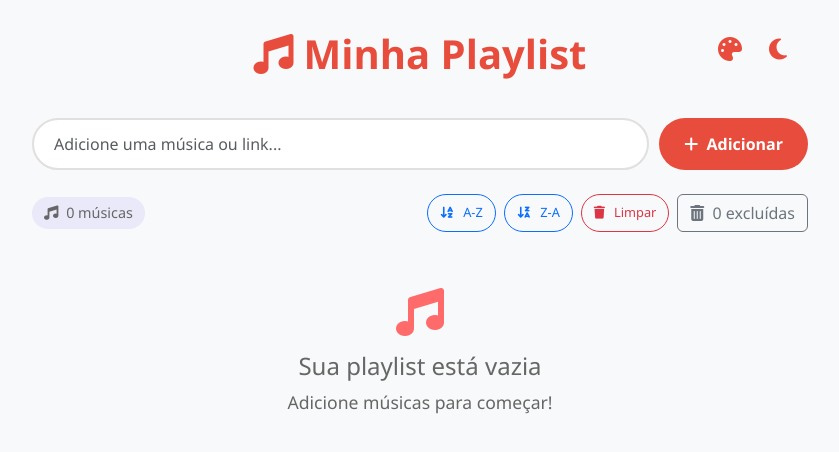
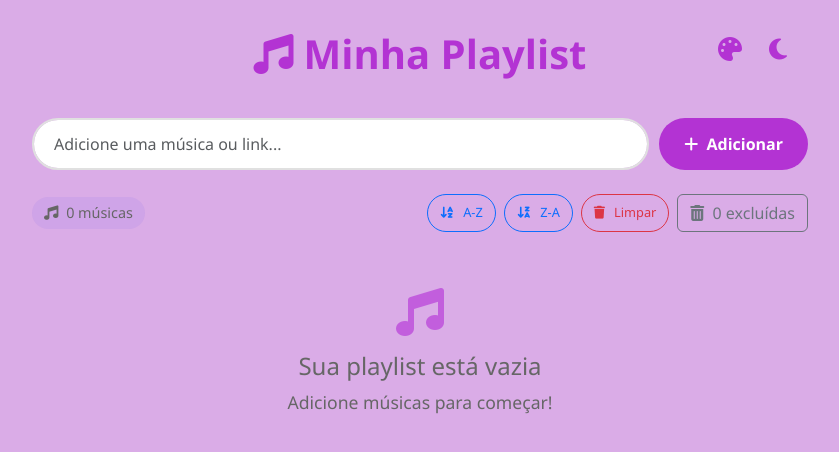
Before and after one commit to Cauefortunato/playlist, a plain HTML site: page index.html in a window 1280 px wide. Both pictures are taken after a click on the button 950 px from the left and 49 px from the top of the page. Shown: the whole page, without its empty margins (220-1059 px from the left). Drawn offline with nearby package versions, Linux system fonts and the light colour scheme.

Commit message:
vensão com o botao que troca de tema para rosa

```diff
--- a/index.html
+++ b/index.html
@@ -20,8 +20,9 @@
       --dark-item: #2d2d3a;           /* Itens no modo escuro */
       --light-bg: #f8f9fa;            /* Fundo do modo claro */
       --light-item: #ffffff;          /* Itens no modo claro */
-      --primary-color-red: #e74c3c;    /* Vermelho principal */
-      --secondary-color-red: #ff6b6b;  /* Vermelho claro */
+      --primary-color-pink: #b333d3;    /* Vermelho principal */
+      --secondary-color-pink: #c25edd;  /* Vermelho claro */
+
     }
 
     /* ===== ESTILOS GERAIS ===== */
@@ -42,8 +43,9 @@
 
     /* ===== TEMA VERMELHO ===== */
     .red-theme {
-      --primary-color: var(--primary-color-red);
-      --secondary-color: var(--secondary-color-red);
+      --primary-color: var(--primary-color-pink);
+      --secondary-color: var(--secondary-color-pink);
+      background-color: #daace7;
     }
 
     /* ===== LAYOUT DO CONTAINER ===== */
@@ -374,11 +376,14 @@
   </div>
 
   <!-- ===== JAVASCRIPT ===== -->
+
+
   <script>
     // ===== VARIÁVEIS GLOBAIS =====
     const musicInput = document.getElementById('musicInput');       // Input de adicionar música
     const playlistContainer = document.getElementById('playlist'); // Container da playlist
     const counter = document.getElementById('counter');            // Contador de músicas
+    let redtheme = (localStorage.getItem('theme'))
     const emptyState = document.getElementById('emptyState');      // Mensagem de playlist vazia
 
     // Carrega a playlist do localStorage ou cria um array vazio
@@ -611,6 +616,7 @@
       function toggleColor() {
         document.body.classList.toggle('red-theme');
 
+
         // Atualiza o ícone para mostrar o tema atual
         const icon = document.querySelector('.color-toggle i');
         if (document.body.classList.contains('red-theme')) {
@@ -625,6 +631,9 @@
     updateCounter();   // Atualiza o contador
     toggleEmptyState(); // Verifica se está vazia
     document.getElementById('deletedCount').textContent = deletedCount; // Atualiza o contador de exclusões ao carregar a página
+
+
+
   </script>
 
   <!-- Bootstrap (JS) -->
```
